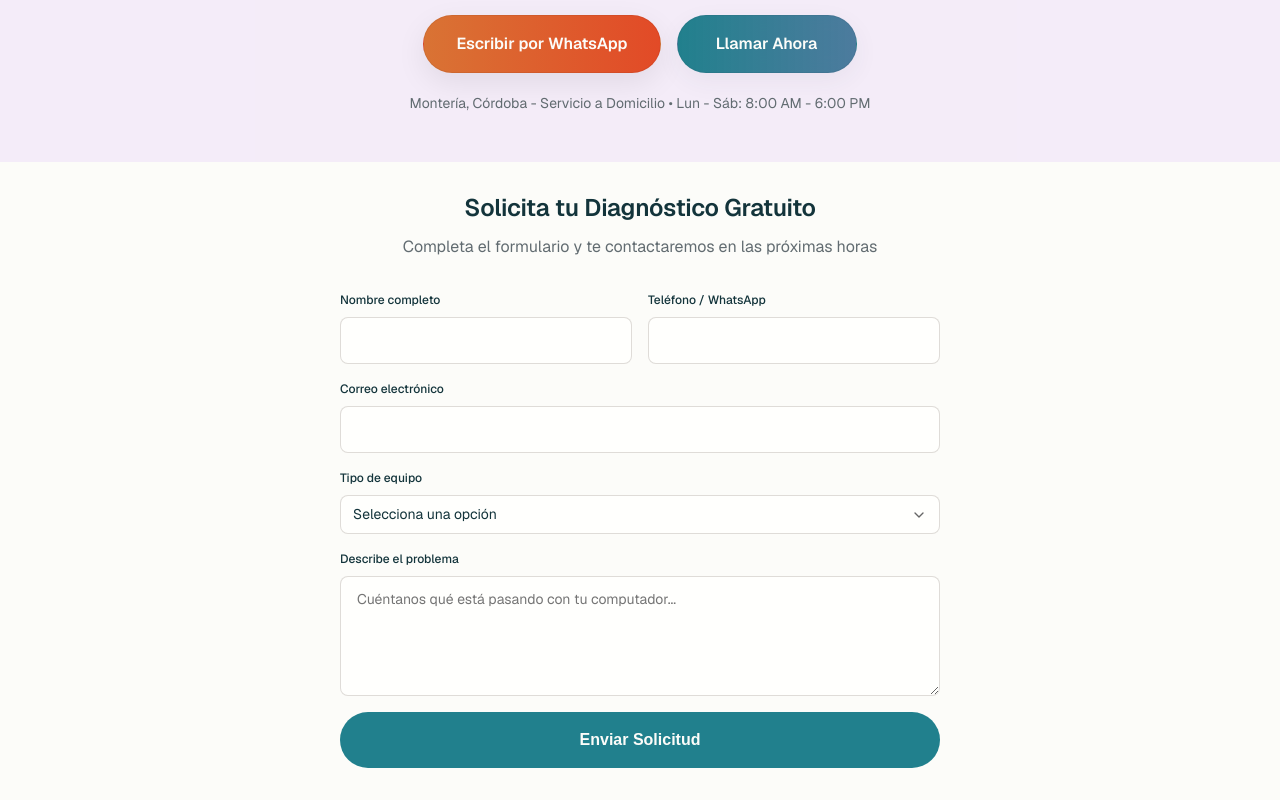
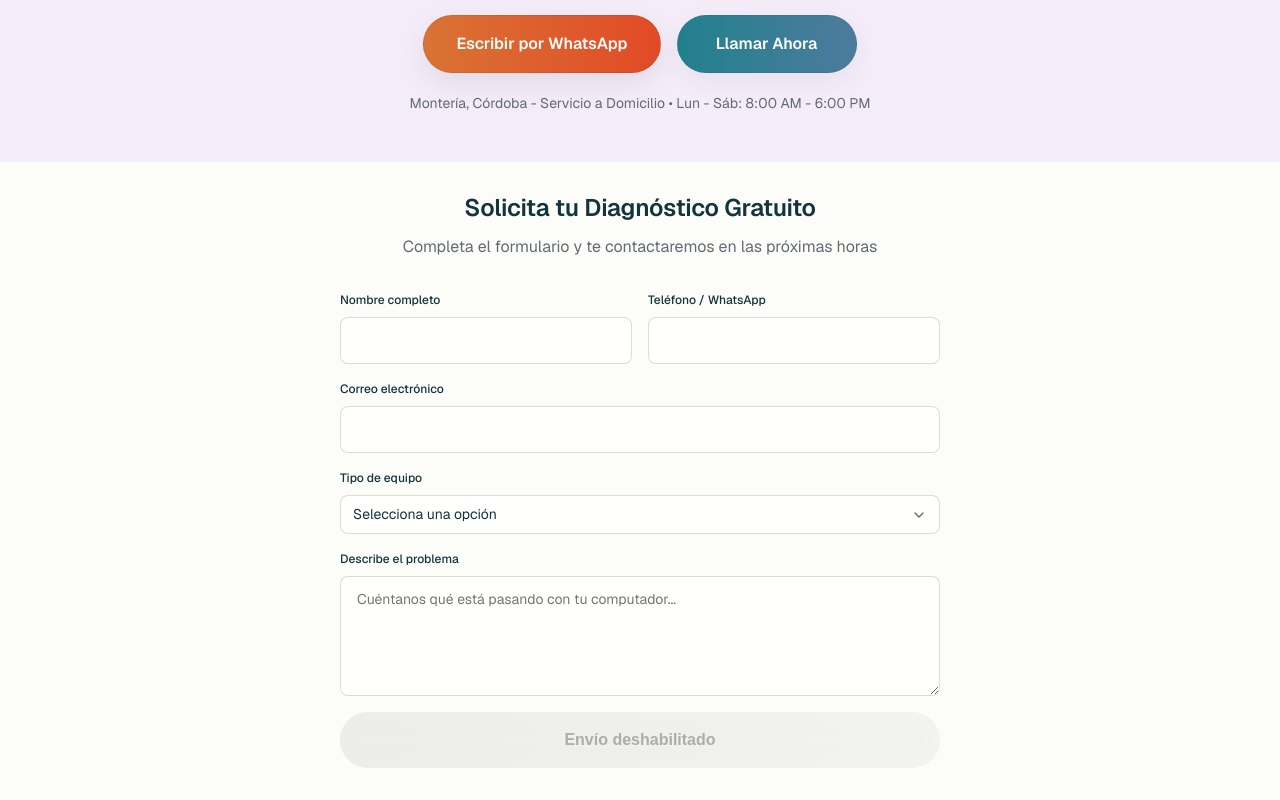
Before and after one commit to iFerch0/LANDING_PAGE_FERNANDO, a Next.js app: page / in a window 1280 px wide. Shown: the part 3603-4403 px from the top of the page. Built offline with nearby package versions, Linux system fonts and the light colour scheme; a web font is replaced by a local one.

Commit message:
chore: disable contact form submit; update site metadata; remove unused VideoBg; move favicon; minor CSS fixes

```diff
--- a/src/app/globals.css
+++ b/src/app/globals.css
@@ -1,4 +1,3 @@
-@import "aos/dist/aos.css";
 :root {
   /* Primitive Color Tokens */
   --color-white: rgba(255, 255, 255, 1);
@@ -499,6 +498,15 @@ pre code {
   cursor: not-allowed;
 }
 
+/* Visual style for explicitly disabled CTA buttons */
+.btn--disabled {
+  background: linear-gradient(90deg, rgba(200,200,200,0.6), rgba(220,220,220,0.6));
+  color: rgba(80,80,80,0.9);
+  border: 1px solid rgba(160,160,160,0.4);
+  box-shadow: none;
+  transform: none;
+}
+
 /* Form elements */
 .form-control {
   display: block;
@@ -1267,6 +1275,7 @@ select.form-control {
 
 .hero__copy {
   /* keep original spacing */
+  margin: 0; /* ensure this ruleset is not empty to satisfy linters */
 }
 
 .hero__media {
--- a/src/app/layout.tsx
+++ b/src/app/layout.tsx
@@ -15,8 +15,8 @@ const geistMono = Geist_Mono({
 });
 
 export const metadata: Metadata = {
-  title: "Create Next App",
-  description: "Generated by create next app",
+  title: "Fernando — Técnico en Computadores",
+  description: "Reparación, mantenimiento y soporte técnico de computadores. Diagnóstico gratuito y garantía de servicio.",
 };
 
 export default function RootLayout({
--- a/src/components/ContactForm.tsx
+++ b/src/components/ContactForm.tsx
@@ -108,8 +108,8 @@ const handleChange = (e: React.ChangeEvent<HTMLInputElement | HTMLSelectElement
                             ></textarea>
                         </div>
 
-                        <button type="submit" className="btn btn--primary btn--full-width btn--large">
-                            Enviar Solicitud
+                        <button type="submit" className="btn btn--primary btn--full-width btn--large btn--disabled" disabled aria-disabled="true">
+                            Envío deshabilitado
                         </button>
                     </form>
                 </div>
```
Also changed, not shown: 1 other file (tests, documents, lock files or other folders).
